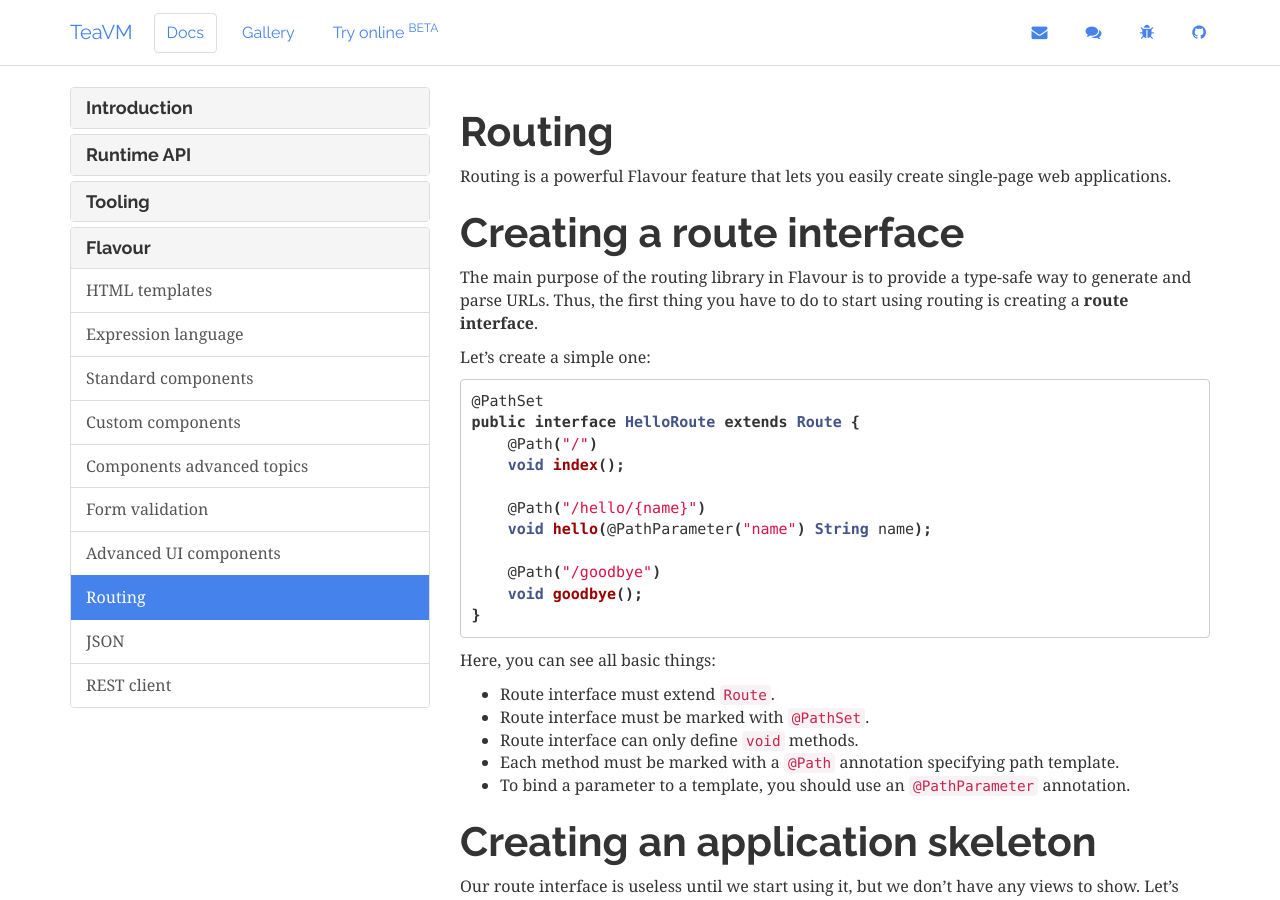
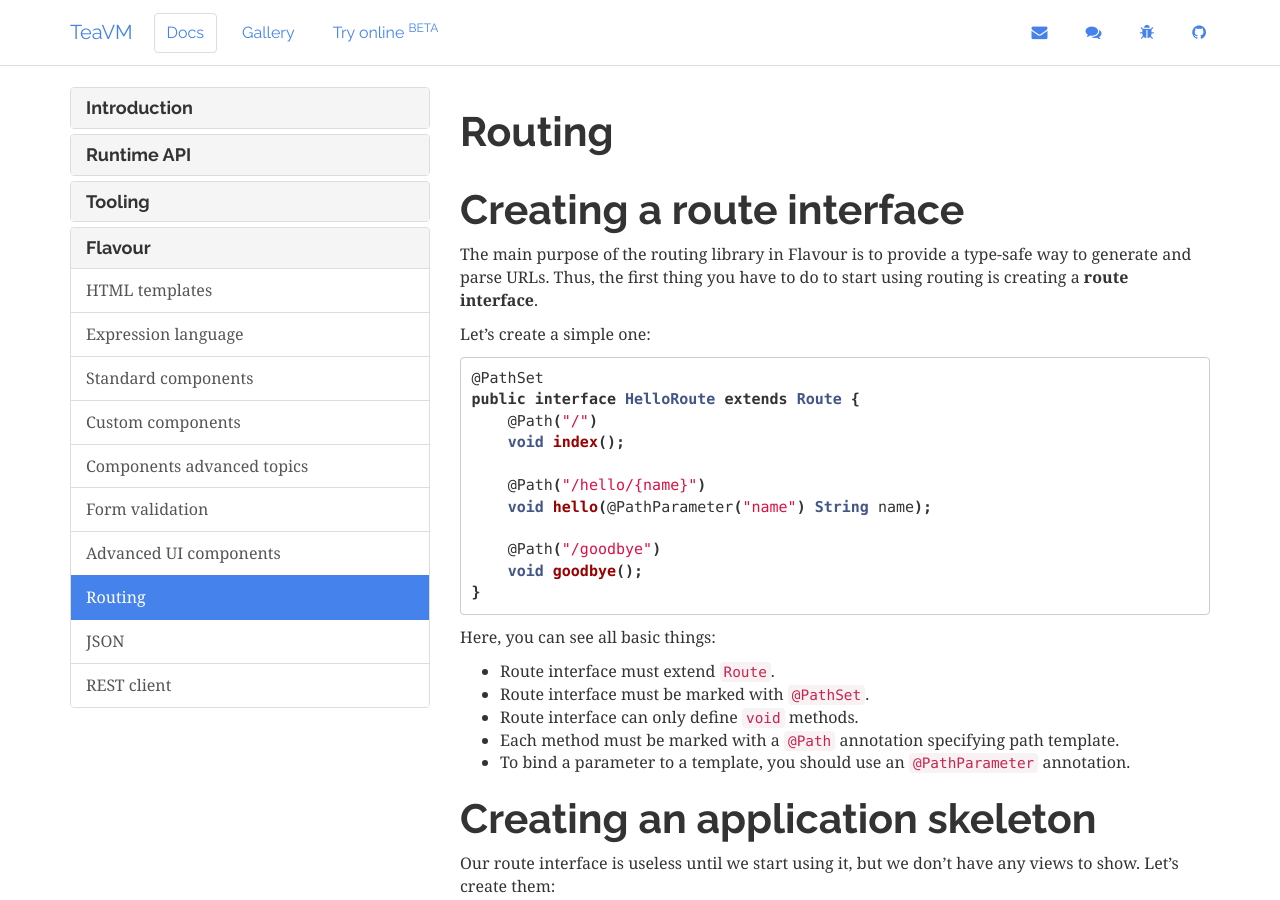
Before and after one commit to konsoletyper/teavm-site, a Jekyll site: the page built from _docs/flavour/routing.md, in a window 1280 px wide and 900 px high. Built offline with Jekyll 4.4.1, drawn with Linux system fonts in a browser that asks for light colours.

Commit message:
Update routing.md

```diff
--- a/_docs/flavour/routing.md
+++ b/_docs/flavour/routing.md
@@ -1,8 +1,6 @@
 ---
 title: Routing
 ---
-
-Routing is a powerful Flavour feature that lets you easily create single-page web applications.
 
 # Creating a route interface
 
```
